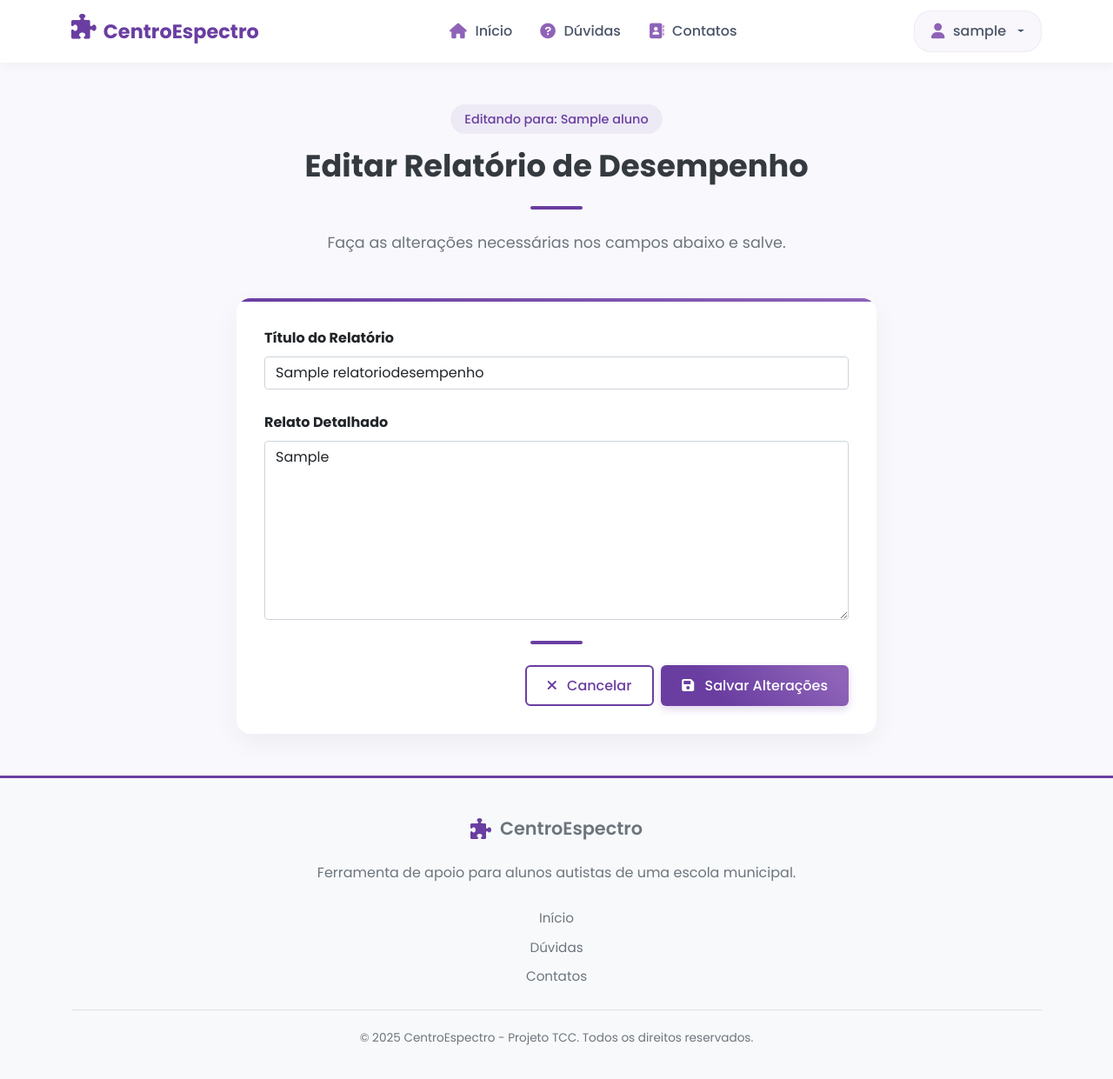
After one commit to DataGusIT/CentroEspectro, a Django app: page /professor/relatorio/1/editar/ in a window 1280 px wide. The commit adds this page. Shown: the whole page at 87% size. Run offline with Django 5.2, Linux system fonts and the light colour scheme; a user stored in the database is signed in; tables that the repository leaves empty hold one stand-in row (values such as "Sample post"); some libraries are stand-ins or nearby versions.

Commit message:
feat: adicionando apagar/editar relatorio

```diff
--- /dev/null
+++ b/core/templates/core/auth/editar_relatorio.html
@@ -0,0 +1,62 @@
+{% extends 'base.html' %}
+{% load static %}
+
+{% block content %}
+<section class="container py-5 animate-fade-up">
+
+    <!-- CABEÇALHO DA PÁGINA -->
+    <div class="section-header text-center mb-5">
+        <span class="section-subtitle">Editando para: {{ aluno.nome_completo }}</span>
+        <h1 class="section-title">Editar Relatório de Desempenho</h1>
+        <div class="section-divider"></div>
+        <p class="section-description">Faça as alterações necessárias nos campos abaixo e salve.</p>
+    </div>
+
+    <!-- CONTAINER DO FORMULÁRIO -->
+    <div class="row justify-content-center">
+        <div class="col-lg-8">
+            <div class="feature-card">
+                <form method="POST" novalidate>
+                    {% csrf_token %}
+
+                    <!-- CAMPO TÍTULO -->
+                    <div class="mb-4">
+                        <label for="{{ form.titulo.id_for_label }}" class="form-label fw-bold text-dark">{{ form.titulo.label }}</label>
+                        {{ form.titulo }}
+                        {% if form.titulo.errors %}
+                            <div class="mt-2 text-danger small">
+                                <i class="fas fa-exclamation-circle me-1"></i>
+                                {{ form.titulo.errors|striptags }}
+                            </div>
+                        {% endif %}
+                    </div>
+
+                    <!-- CAMPO RELATO -->
+                    <div class="mb-4">
+                        <label for="{{ form.relato.id_for_label }}" class="form-label fw-bold text-dark">{{ form.relato.label }}</label>
+                        {{ form.relato }}
+                        {% if form.relato.errors %}
+                             <div class="mt-2 text-danger small">
+                                <i class="fas fa-exclamation-circle me-1"></i>
+                                {{ form.relato.errors|striptags }}
+                            </div>
+                        {% endif %}
+                    </div>
+
+                    <div class="section-divider my-4"></div>
+
+                    <!-- BOTÕES DE AÇÃO -->
+                    <div class="d-flex justify-content-end">
+                        <a href="{% url 'detalhes_aluno' aluno.id %}" class="btn btn-outline-primary me-2">
+                            <i class="fas fa-times me-2"></i> Cancelar
+                        </a>
+                        <button type="submit" class="btn btn-primary">
+                            <i class="fas fa-save me-2"></i> Salvar Alterações
+                        </button>
+                    </div>
+                </form>
+            </div>
+        </div>
+    </div>
+</section>
+{% endblock %}
--- a/core/urls.py
+++ b/core/urls.py
@@ -94,7 +94,7 @@ urlpatterns += [
 ]
 
 # =============================================================================
-# ROTAS DE ADMINISTRAÇÃO - CATEGORIAS CONTATO
+# ROTAS DE ADMINISTRAÇÃO - CATEGORias CONTATO
 # =============================================================================
 
 urlpatterns += [
@@ -116,7 +116,7 @@ urlpatterns += [
 ]
 
 # =============================================================================
-# ROTAS DE ADMINISTRAÇÃO - CATEGORIAS FERRAMENTA
+# ROTAS DE ADMINISTRAÇÃO - CATEGORias FERRAMENTA
 # =============================================================================
 
 urlpatterns += [
@@ -143,9 +143,13 @@ urlpatterns += [
 
 urlpatterns += [
     path('professor/', views.area_professor, name='area_professor'),
-    # Adicione a linha abaixo:
     path('professor/ferramentas/', views.ferramentas_professor, name='ferramentas_professor'),
     path('professor/aluno/<int:aluno_id>/', views.detalhes_aluno, name='detalhes_aluno'),
     path('professor/aluno/<int:aluno_id>/adicionar-relatorio/', views.adicionar_relatorio, name='adicionar_relatorio'),
+
+    # NOVAS ROTAS PARA EDITAR E APAGAR RELATÓRIOS
+    path('professor/relatorio/<int:relatorio_id>/editar/', views.editar_relatorio, name='editar_relatorio'),
+    path('professor/relatorio/<int:relatorio_id>/apagar/', views.apagar_relatorio, name='apagar_relatorio'),
+
     path('api/filtrar-alunos/', views.filtrar_alunos_api, name='filtrar_alunos_api'),
 ]
--- a/core/views.py
+++ b/core/views.py
@@ -51,11 +51,9 @@ def area_professor(request):
     page_number = request.GET.get('page')
     alunos_page_obj = paginator.get_page(page_number)
 
-    # Adicionando último relatório (sua lógica original, mas aplicada à página atual)
     for aluno in alunos_page_obj:
         aluno.ultimo_relatorio = RelatorioDesempenho.objects.filter(aluno=aluno).first()
 
-    # Buscando dados para os filtros
     turmas = Turma.objects.all().order_by('nome')
     niveis_autismo = Aluno.NIVEL_AUTISMO_CHOICES
 
@@ -75,15 +73,12 @@ def filtrar_alunos_api(request):
     Endpoint de API que retorna a lista de alunos filtrada em HTML.
     Esta view é chamada via AJAX pelo JavaScript da página.
     """
-    # 1. Obter parâmetros da requisição GET
     search_term = request.GET.get('search', '')
     turma_id = request.GET.get('turma', '')
     nivel = request.GET.get('nivel', '')
 
-    # 2. Construir a query base
     alunos_list = Aluno.objects.select_related('turma').all().order_by('nome_completo')
 
-    # 3. Aplicar filtros se eles existirem
     if search_term:
         alunos_list = alunos_list.filter(nome_completo__icontains=search_term)
 
@@ -93,12 +88,10 @@ def filtrar_alunos_api(request):
     if nivel and nivel != 'todos':
         alunos_list = alunos_list.filter(nivel_autismo=nivel)
 
-    # 4. Paginar os resultados filtrados
     paginator = Paginator(alunos_list, 10)
-    page_number = request.GET.get('page', 1) # Sempre vai para a página 1 em uma nova filtragem
+    page_number = request.GET.get('page', 1)
     alunos_page_obj = paginator.get_page(page_number)
 
-    # Adicionando último relatório (lógica original)
     for aluno in alunos_page_obj:
         aluno.ultimo_relatorio = RelatorioDesempenho.objects.filter(aluno=aluno).first()
 
@@ -106,14 +99,12 @@ def filtrar_alunos_api(request):
         'alunos_page': alunos_page_obj
     }
 
-    # 5. Renderizar APENAS a lista de alunos e a paginação
     return render(request, 'core/auth/_lista_alunos_parcial.html', context)
 
 @login_required
 @user_passes_test(is_professor, login_url='/login/', redirect_field_name=None)
 def detalhes_aluno(request, aluno_id):
     """Exibe todos os relatórios de um aluno específico."""
-    # MODIFICADO: Usamos select_related aqui também
     aluno = get_object_or_404(Aluno.objects.select_related('turma'), id=aluno_id)
     relatorios = RelatorioDesempenho.objects.filter(aluno=aluno).select_related('professor')
 
@@ -136,7 +127,7 @@ def adicionar_relatorio(request, aluno_id):
         if form.is_valid():
             relatorio = form.save(commit=False)
             relatorio.aluno = aluno
-            relatorio.professor = request.user.customuser # Associa o CustomUser do professor logado
+            relatorio.professor = request.user.customuser
             relatorio.save()
             messages.success(request, f'Relatório para {aluno.nome_completo} salvo com sucesso!')
             return redirect('detalhes_aluno', aluno_id=aluno.id)
@@ -150,42 +141,90 @@ def adicionar_relatorio(request, aluno_id):
     }
     return render(request, 'core/auth/adicionar_relatorio.html', context)
 
+# NOVA VIEW
+@login_required
+@user_passes_test(is_professor, login_url='/login/', redirect_field_name=None)
+def editar_relatorio(request, relatorio_id):
+    """Formulário para editar um relatório existente."""
+    relatorio = get_object_or_404(RelatorioDesempenho, id=relatorio_id)
+    aluno = relatorio.aluno
+
+    # Verificação de segurança: o professor logado é o autor do relatório?
+    if relatorio.professor != request.user.customuser:
+        messages.error(request, 'Você não tem permissão para editar este relatório.')
+        return redirect('detalhes_aluno', aluno_id=aluno.id)
+
+    if request.method == 'POST':
+        form = RelatorioDesempenhoForm(request.POST, instance=relatorio)
+        if form.is_valid():
+            form.save()
+            messages.success(request, 'Relatório atualizado com sucesso!')
+            return redirect('detalhes_aluno', aluno_id=aluno.id)
+    else:
+        form = RelatorioDesempenhoForm(instance=relatorio)
+
+    context = {
+        'title': f'Editar Relatório para {aluno.nome_completo}',
+        'form': form,
+        'aluno': aluno,
+        'relatorio': relatorio
+    }
+    return render(request, 'core/auth/editar_relatorio.html', context)
+
+# NOVA VIEW
+@login_required
+@user_passes_test(is_professor, login_url='/login/', redirect_field_name=None)
+def apagar_relatorio(request, relatorio_id):
+    """Página de confirmação e lógica para apagar um relatório."""
+    relatorio = get_object_or_404(RelatorioDesempenho, id=relatorio_id)
+    aluno = relatorio.aluno
+
+    # Verificação de segurança
+    if relatorio.professor != request.user.customuser:
+        messages.error(request, 'Você não tem permissão para apagar este relatório.')
+        return redirect('detalhes_aluno', aluno_id=aluno.id)
+
+    if request.method == 'POST':
+        relatorio.delete()
+        messages.success(request, 'Relatório apagado com sucesso.')
+        return redirect('detalhes_aluno', aluno_id=aluno.id)
+
+    context = {
+        'title': 'Confirmar Exclusão',
+        'relatorio': relatorio,
+        'aluno': aluno
+    }
+    return render(request, 'core/auth/apagar_relatorio_confirm.html', context)
+
+
 @login_required
 @user_passes_test(is_professor, login_url='/login/', redirect_field_name=None)
 def ferramentas_professor(request):
     """
     Lista TODAS as ferramentas para a área do professor com paginação aninhada.
-    - Paginação principal para CATEGORIAS (3 por página).
-    - Paginação secundária para FERRAMENTAS dentro de cada categoria (3 por página).
     """
-    # 1. PAGINAÇÃO PRINCIPAL (CATEGORIAS)
     categorias_com_ferramentas = CategoriaFerramenta.objects.annotate(
         num_ferramentas=Count('ferramentas')
     ).filter(num_ferramentas__gt=0).order_by('nome')
 
-    main_paginator = Paginator(categorias_com_ferramentas, 3)  # 3 categorias por página
+    main_paginator = Paginator(categorias_com_ferramentas, 3)
     main_page_number = request.GET.get('page')
     main_page_obj = main_paginator.get_page(main_page_number)
     categorias_na_pagina = main_page_obj.object_list
 
-    # 2. BUSCAR TODAS AS FERRAMENTAS PARA AS CATEGORIAS DA PÁGINA ATUAL
-    # CORREÇÃO: Usando 'categoria__in' ao invés de 'tipo__in'
     todas_ferramentas_da_pagina = Ferramenta.objects.filter(
         categoria__in=categorias_na_pagina
     ).order_by('nome')
 
     ferramentas_agrupadas = defaultdict(list)
     for ferramenta in todas_ferramentas_da_pagina:
-        # CORREÇÃO: Agrupando por 'ferramenta.categoria' ao invés de 'ferramenta.tipo'
         ferramentas_agrupadas[ferramenta.categoria].append(ferramenta)
 
-    # 3. CRIAR PAGINADORES ANINHADOS PARA CADA CATEGORIA
     dados_pagina_atual = OrderedDict()
     for categoria in categorias_na_pagina:
         lista_de_ferramentas = ferramentas_agrupadas.get(categoria, [])
-        ferramenta_paginator = Paginator(lista_de_ferramentas, 3)  # 3 ferramentas por página
+        ferramenta_paginator = Paginator(lista_de_ferramentas, 3)
 
-        # Cria um nome de parâmetro de URL único para este paginador
         query_param_name = f"cat_fer_{categoria.id}_page"
         ferramenta_page_number = request.GET.get(query_param_name)
         ferramenta_page_obj = ferramenta_paginator.get_page(ferramenta_page_number)
@@ -195,16 +234,14 @@ def ferramentas_professor(request):
             'query_param_name': query_param_name
         }
 
-    # 4. PREPARAR O CONTEXTO FINAL
     context = {
         'title': 'Ferramentas do Professor',
         'ferramentas_por_categoria_paginada': dados_pagina_atual,
-        'page_obj': main_page_obj,  # Paginador principal
+        'page_obj': main_page_obj,
         'sem_ferramentas': not categorias_com_ferramentas.exists()
     }
 
     return render(request, 'core/auth/ferramentas_professor.html', context)
-
 # =============================================================================
 # VIEWS PÚBLICAS - PÁGINAS PRINCIPAIS
 # =============================================================================
```
Also changed, not shown: core/templates/core/auth/apagar_relatorio_confirm.html (added, +46 -0 lines), core/templates/core/auth/detalhes_aluno.html (+15 -7 lines).
